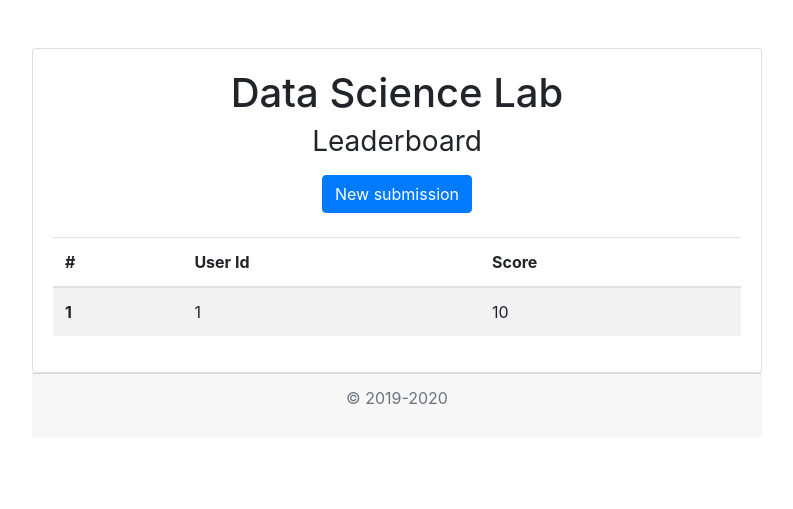
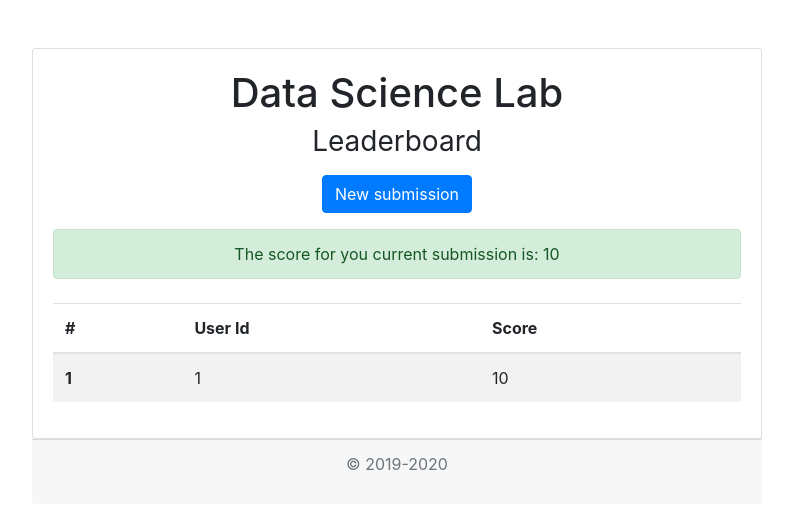
Before and after one commit to stadio-ml/stadio, a Flask app: template templates/leaderboard.html in a window 1280 px wide. Shown: the top 509 px of the page, without its empty margins (243-1036 px from the left). Run offline with Flask 2, Linux system fonts and the light colour scheme; the template is opened without the code that fills it: most values are stand-ins (such as "Sample title", 1, 10 or a date in 2020); some libraries are stand-ins or nearby versions.

Commit message:
added redirect + message in leaderboard

```diff
--- a/app.py
+++ b/app.py
@@ -67,7 +67,15 @@
         .group_by(Submission.user_id) \
         .order_by(Evaluation.evaluation_public.desc()) \
         .all()
-    return render_template("leaderboard.html", participants=[ (user_id, score_mapper(score)) for user_id, score in participants ])
+    score = request.args.get("score")
+    highlight_user_id = request.args.get("highlight")
+    participants = [ (user_id, score_mapper(score)) for user_id, score in participants ]
+    if score:
+        try:
+            score = score_mapper(float(score))
+        except: # Just in case someone passes something nasty for `score`
+            score = None
+    return render_template("leaderboard.html", score=score, highlight_user_id=highlight_user_id, participants=participants)
 
 ################
 # Evaluate
@@ -96,7 +104,8 @@
     evaluation = Evaluation(submission=submission, evaluation_public=public_score, evaluation_private=private_score)
     db.session.add(evaluation)
     db.session.commit()
-    return jsonify({ "score": public_score })
+    # return jsonify({ "score": public_score })
+    return redirect(url_for('leaderboard', score=public_score, highlight=user_id))
 
 
 ################
--- a/templates/leaderboard.html
+++ b/templates/leaderboard.html
@@ -5,6 +5,11 @@
         <h1 class="">Data Science Lab</h1>
         <h1 class="h3 mb-3 font-weight-normal">Leaderboard</h1>
         <a href="/submit" class="btn btn-primary">New submission</a>
+        {% if score %}
+            <div class="alert alert-success mt-3" role="alert">
+                The score for you current submission is: {{ score }}
+            </div>
+        {% endif %}
     </div>
     <table class="table table-striped">
         <thead>
@@ -19,18 +24,15 @@
 
             {% if user_id == "baseline" %}
                 <tr class="table-secondary">
+            {% elif user_id == highlight_user_id %}
+                <tr class="table-primary">
+            {% else %}
+                <tr>
+            {% endif %}
                     <th scope="row">{{ loop.index }}</th>
                     <td>{{ user_id }}</td>
                     <td>{{ score }}</td>
                 </tr>
-
-            {% endif %}
-
-            <tr>
-                <th scope="row">{{ loop.index }}</th>
-                <td>{{ user_id }}</td>
-                <td>{{ score }}</td>
-            </tr>
 
 
         {% endfor %}
```
